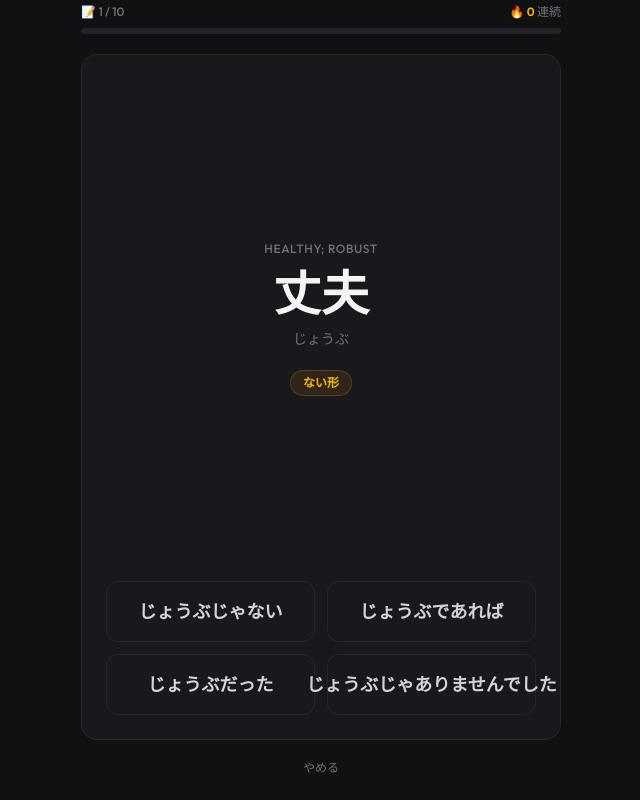
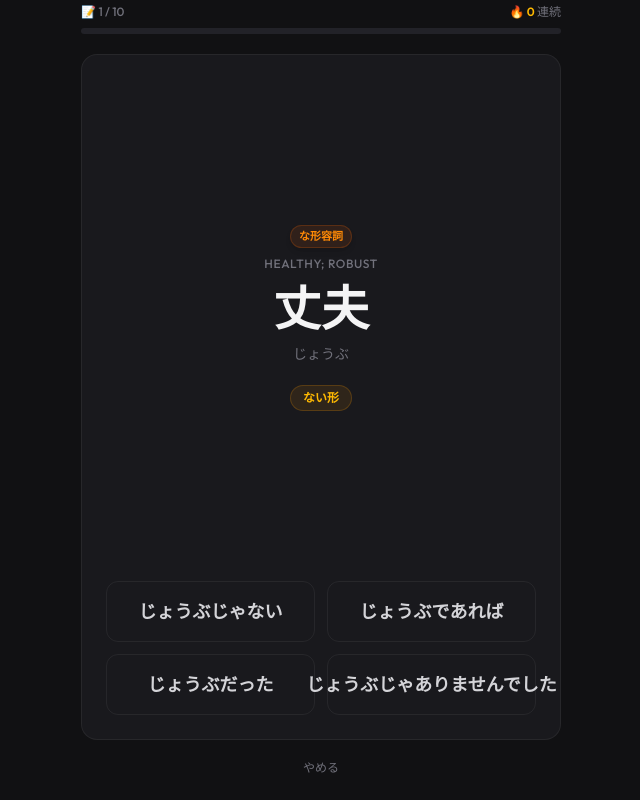
Before and after one commit to mxggle/katachi, a Next.js app: page / in a window 1280 px wide. Both pictures are taken after a click on the button "はじめる". Shown: the whole page, without its empty margins (319-959 px from the left). Built offline with nearby package versions, Linux system fonts and the light colour scheme.

Commit message:
feat: display word group tags with distinct styling in practice session UI

```diff
--- a/src/components/PracticeSession.tsx
+++ b/src/components/PracticeSession.tsx
@@ -47,6 +47,15 @@ const CONJUGATION_LABELS: Record<string, string> = {
     volitional: '意向形',
     conditional_ba: 'ば形',
     conditional_tara: 'たら形',
+};
+
+const WORD_GROUP_TAGS: Record<string, { label: string, colorClass: string }> = {
+    'godan': { label: '1グループ', colorClass: 'bg-blue-500/10 text-blue-400 border-blue-500/20' },
+    'ichidan': { label: '2グループ', colorClass: 'bg-indigo-500/10 text-indigo-400 border-indigo-500/20' },
+    'suru': { label: '3グループ', colorClass: 'bg-violet-500/10 text-violet-400 border-violet-500/20' },
+    'kuru': { label: '3グループ', colorClass: 'bg-fuchsia-500/10 text-fuchsia-400 border-fuchsia-500/20' },
+    'i-adj': { label: 'い形容詞', colorClass: 'bg-rose-500/10 text-rose-400 border-rose-500/20' },
+    'na-adj': { label: 'な形容詞', colorClass: 'bg-orange-500/10 text-orange-400 border-orange-500/20' },
 };
 
 export default function PracticeSession() {
@@ -100,6 +109,7 @@ export default function PracticeSession() {
     if (!word || !type) return null;
 
     const progress = totalWords > 0 ? (currentIdx / totalWords) * 100 : 0;
+    const tagInfo = WORD_GROUP_TAGS[word.group] || { label: word.group, colorClass: 'bg-zinc-800 text-zinc-400 border-zinc-700' };
 
     return (
         <div
@@ -126,6 +136,11 @@ export default function PracticeSession() {
             <div className="glass rounded-2xl p-5 md:p-6 text-center flex flex-col flex-1 mt-5 mb-3">
                 <div className="flex-1 flex flex-col justify-center space-y-5 pb-6">
                     <div className="space-y-1">
+                        <div className="flex justify-center mb-2">
+                            <span className={`px-2 py-0.5 rounded-full text-[11px] font-bold border shadow-md ${tagInfo.colorClass}`}>
+                                {tagInfo.label}
+                            </span>
+                        </div>
                         <p className="text-xs font-medium text-zinc-500 uppercase tracking-wider">{word.meaning}</p>
                         <h2 className="text-5xl font-bold text-zinc-100 py-2">{word.dictionary_form.kanji}</h2>
                         <p className="text-sm text-zinc-500">{word.dictionary_form.kana}</p>
```
